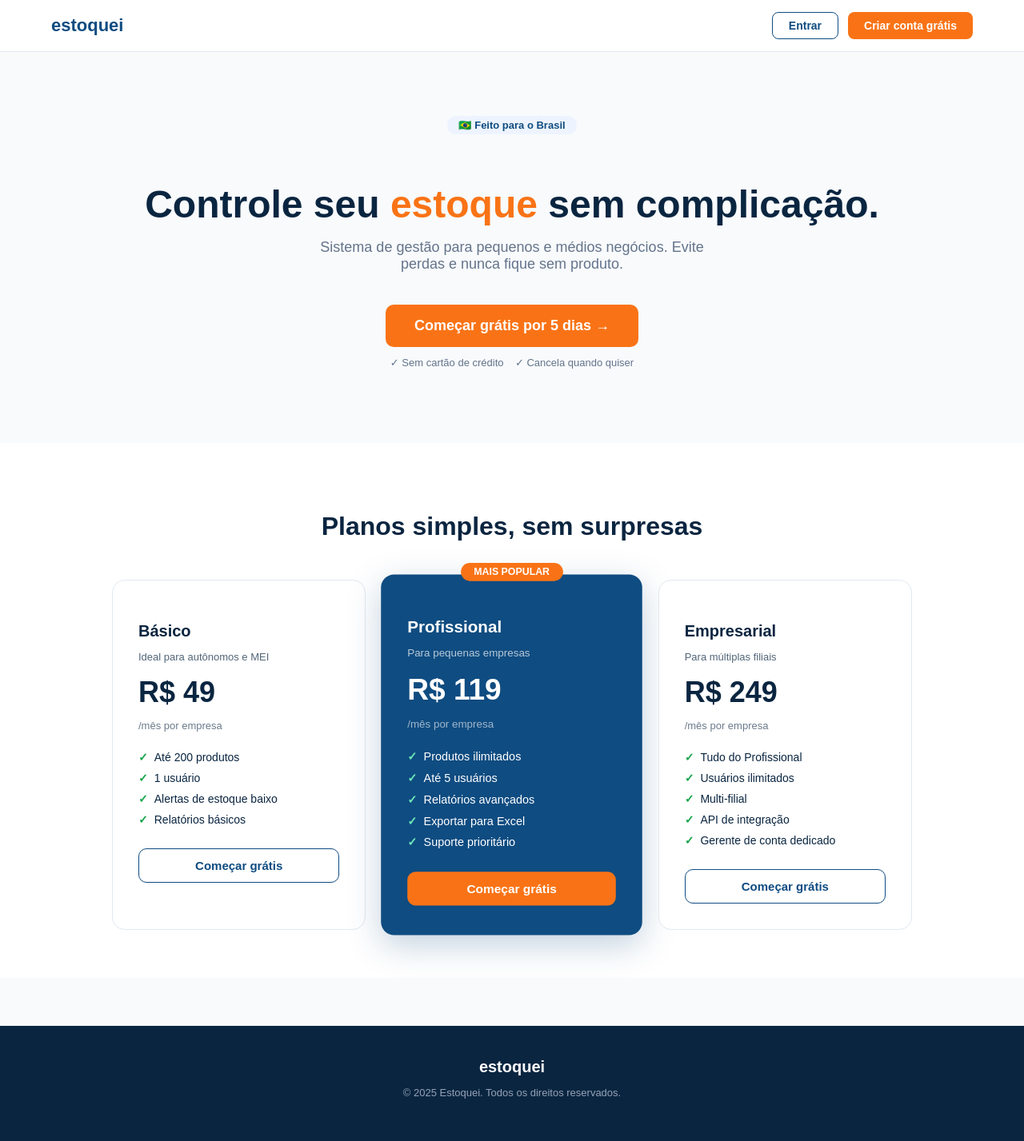
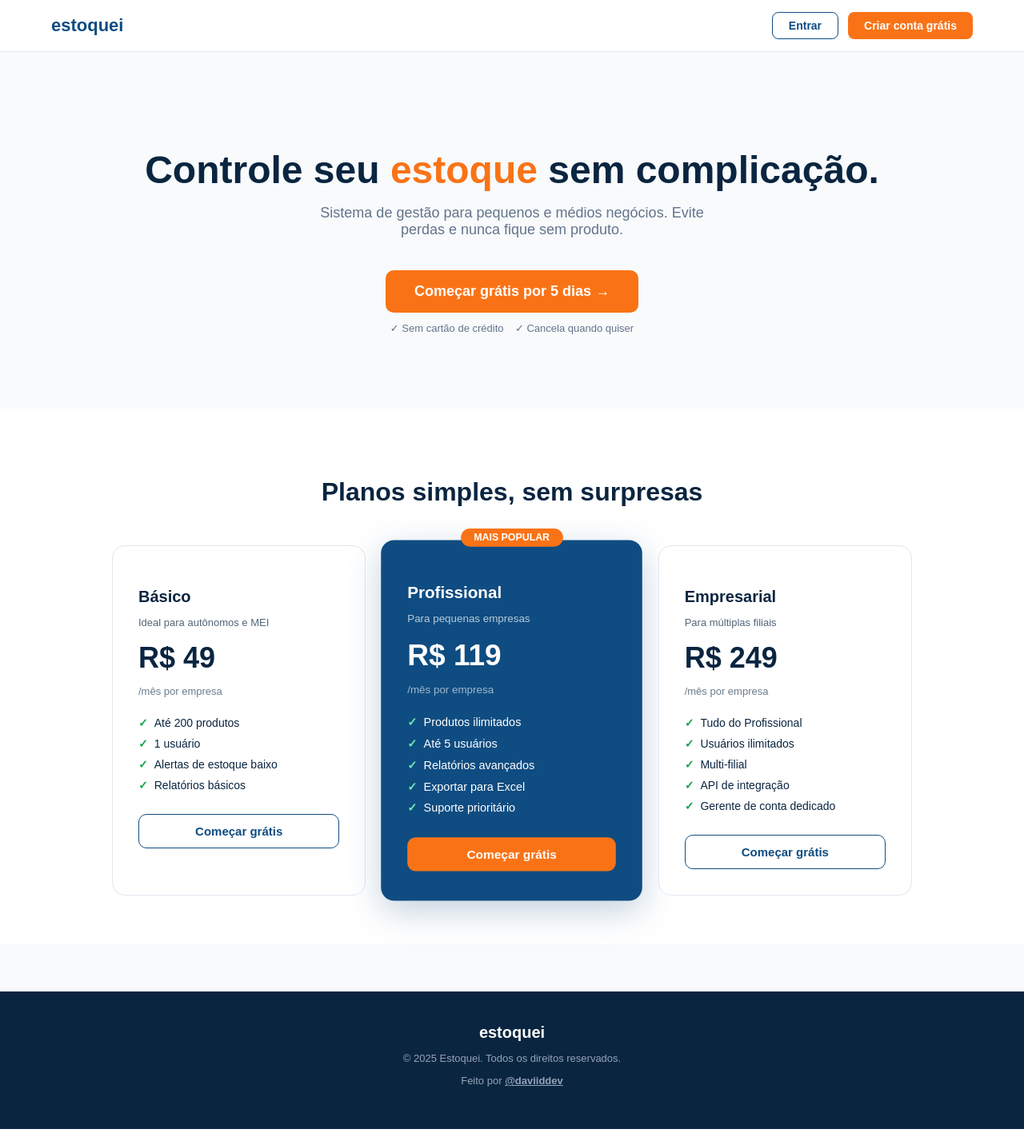
Before and after one commit to daviidx7/Projeto---Estoquei-front-end-, a React (Create React App) app: page / in a window 1280 px wide. Shown: the whole page at 80% size. Built offline with nearby package versions, Linux system fonts and the light colour scheme.

Commit message:
feat: remove banner e adiciona footer

```diff
--- a/src/App.js
+++ b/src/App.js
@@ -62,7 +62,6 @@ function LandingPage({ onGoToRegister, onGoToLogin }) {
         </div>
       </nav>
       <section style={{ padding: "80px 5%", textAlign: "center" }}>
-        <div style={{ background: "#EEF4FF", color: "#0F4C81", borderRadius: 20, padding: "4px 14px", fontSize: 13, fontWeight: 700, display: "inline-block", marginBottom: 20 }}>🇧🇷 Feito para o Brasil</div>
         <h1 style={{ fontSize: isMobile ? 32 : 48, fontWeight: 800, color: "#0A2540", marginBottom: 16 }}>Controle seu <span style={{ color: "#F97316" }}>estoque</span> sem complicação.</h1>
         <p style={{ fontSize: 18, color: "#64748B", marginBottom: 40, maxWidth: 500, margin: "0 auto 40px" }}>Sistema de gestão para pequenos e médios negócios. Evite perdas e nunca fique sem produto.</p>
         <button onClick={onGoToRegister} style={{ background: "#F97316", color: "#fff", border: "none", borderRadius: 10, padding: "16px 36px", fontWeight: 700, fontSize: 18, cursor: "pointer" }}>Começar grátis por 5 dias →</button>
@@ -89,6 +88,7 @@ function LandingPage({ onGoToRegister, onGoToLogin }) {
       <footer style={{ background: "#0A2540", color: "#94A3B8", padding: "40px 5%", textAlign: "center", marginTop: 60 }}>
         <div style={{ fontWeight: 800, fontSize: 20, color: "#fff", marginBottom: 12 }}>estoquei</div>
         <p style={{ fontSize: 13 }}>© 2025 Estoquei. Todos os direitos reservados.</p>
+        <p style={{ fontSize: 13, marginTop: 8 }}>Feito por <a href="https://instagram.com/daviiddev" target="_blank" rel="noreferrer" style={{ color: "#94A3B8", fontWeight: 700 }}>@daviiddev</a></p>
       </footer>
     </div>
   );
```
